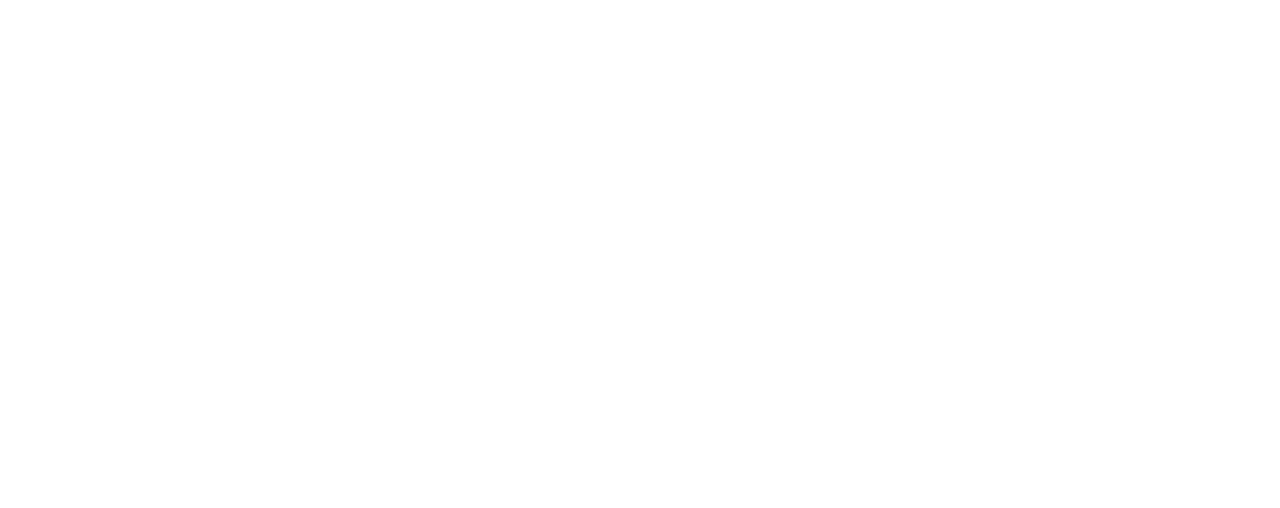
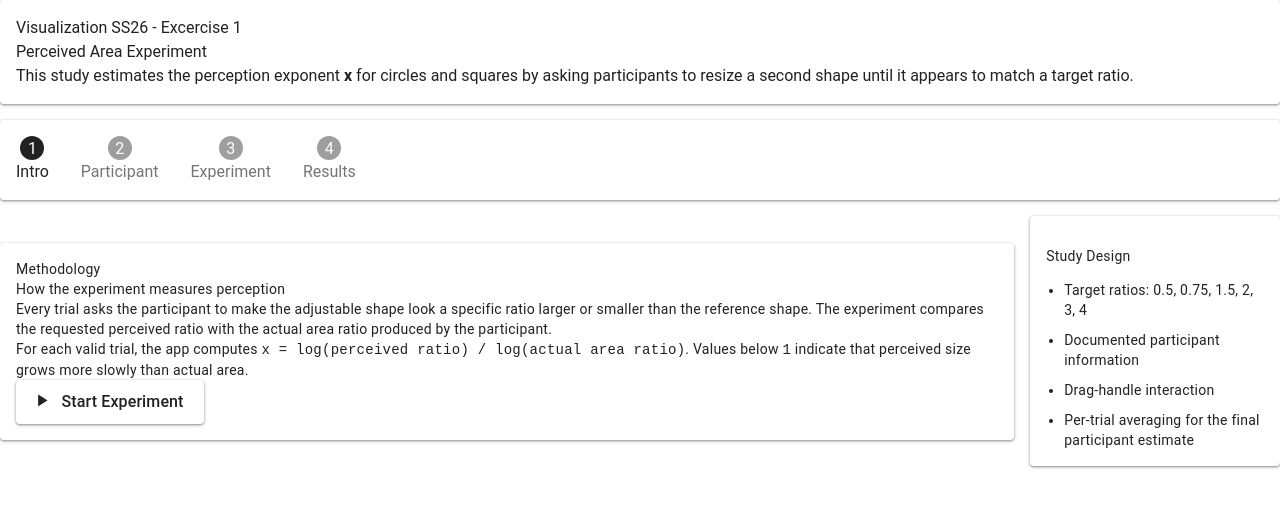
Before and after one commit to Sylver2k/visualization-ss26, a Nuxt app in the folder excercise_1/: page / in a window 1280 px wide. Shown: the top 508 px of the page. Built offline with nearby package versions, Linux system fonts and the light colour scheme.

Commit message:
feat: integrated flow & stages-container on index page

```diff
--- /dev/null
+++ b/excercise_1/app/pages/index.vue
@@ -0,0 +1,27 @@
+<template>
+  <div>
+    <v-card class="pa-4 mb-4">
+      <div>Visualization SS26 - Excercise 1</div>
+
+      <div>Perceived Area Experiment</div>
+
+      <div>
+        This study estimates the perception exponent <b>x</b> for circles and
+        squares by asking participants to resize a second shape until it appears
+        to match a target ratio.
+      </div>
+    </v-card>
+
+    <v-card class="pa-4 mb-4">
+      <stage-indicator v-model="stage" @set-stage="stage = $event" />
+    </v-card>
+
+    <stages-container v-model="stage" />
+  </div>
+</template>
+
+<script setup lang="ts">
+const stage = ref("INTRO");
+</script>
+
+<style scoped></style>
```
